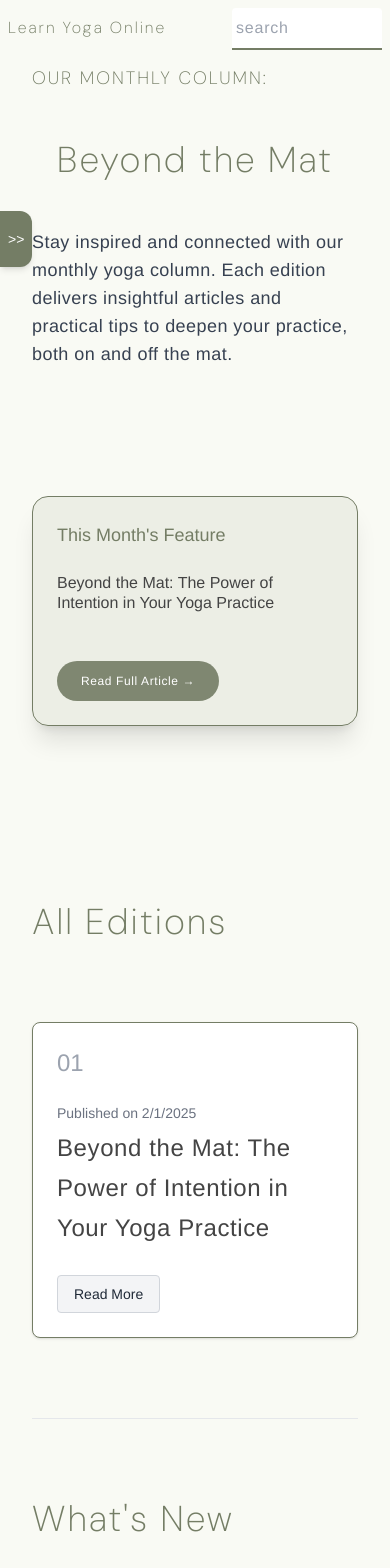
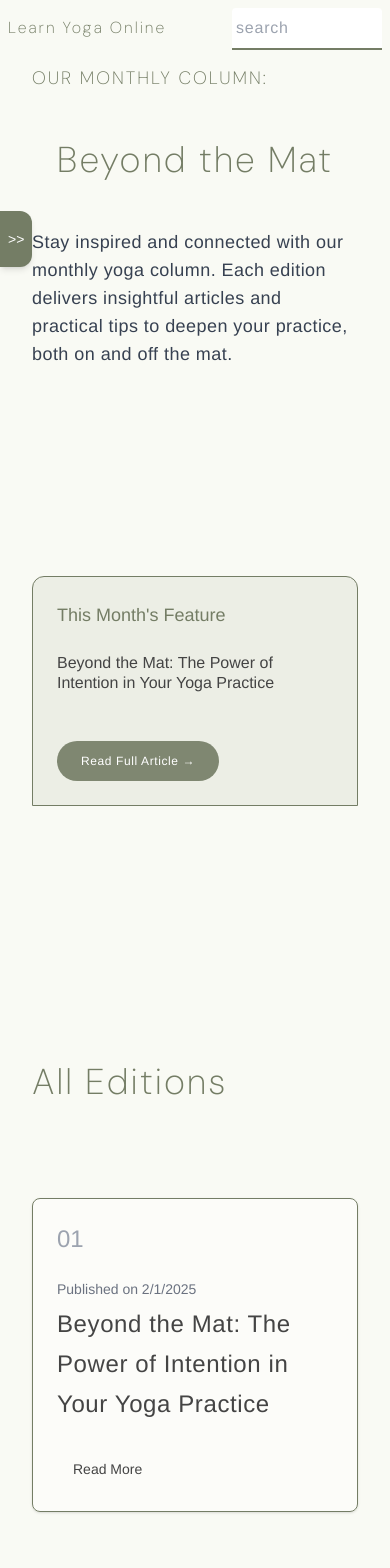
Before and after one commit to samanthacabrera/yoga-library, a React (Vite) app: page /newsletter in a window 390 px wide. Shown: the top 1568 px of the page. Built offline with nearby package versions, Linux system fonts and the light colour scheme.

Commit message:
small styling updates

```diff
--- a/src/components/Newsletter.jsx
+++ b/src/components/Newsletter.jsx
@@ -21,7 +21,7 @@ const Newsletter = () => {
 
     const displayBlogs = () => {
         return blog.items.map((post, index) => (
-            <li key={index} className="group flex flex-col md:flex-row items-start md:items-center space-y-6 md:space-y-0 md:space-x-6 bg-white border border-moss rounded-lg shadow p-6">
+            <li key={index} className="group flex flex-col md:flex-row items-start md:items-center space-y-6 md:space-y-0 md:space-x-6 bg-white bg-opacity-50 border border-moss rounded-lg shadow p-6">
                 <span className="text-2xl text-gray-400">
                     {String(totalArticles - index).padStart(2, "0")}
                 </span>
@@ -33,7 +33,7 @@ const Newsletter = () => {
                         {post.title}
                     </a>
                 </div>
-                <a href={post.link} target="_blank" rel="noopener noreferrer" className="inline-block px-4 py-2 text-sm text-gray-800 bg-gray-100 border border-gray-300 hover:bg-moss hover:text-white transition-transform duration-300 rounded px-2 py-1">
+                <a href={post.link} target="_blank" rel="noopener noreferrer" className="inline-block px-4 py-2 text-sm hover:scale-[1.03] hover:bg-moss hover:text-white transition-all duration-300 ease-in-out">
                     Read More
                 </a>
             </li>
@@ -41,7 +41,7 @@ const Newsletter = () => {
     };
 
     return (
-        <div className="flex flex-col min-h-screen w-full max-w-3xl space-y-20 px-8 py-4 mx-auto">
+        <div className="flex flex-col min-h-screen w-full max-w-3xl space-y-40 px-8 py-4 mx-auto">
            <div className="my-12">
                 <h2 className="text-lg lg:text-xl heading tracking-wider uppercase">Our Monthly Column:</h2>
                 <h1 className="heading my-12 lg:mb-20 text-4xl lg:text-8xl text-center">Beyond the Mat</h1>
@@ -52,7 +52,7 @@ const Newsletter = () => {
             </div>
 
             {latestArticle && (
-                <div className="bg-moss bg-opacity-10 border border-moss rounded-2xl shadow-xl p-6 lg:p-12 space-y-6">
+                <div className="bg-moss bg-opacity-10 border border-moss rounded-t-xl p-6 lg:p-12 space-y-6">
                     <h2 className="text-lg lg:text-4xl text-moss">This Month's Feature</h2>
                     <h3 className="text-base lg:text-2xl leading-tight">
                         {latestArticle.title}
@@ -65,15 +65,19 @@ const Newsletter = () => {
                 </div>
             )}
 
-            <h3 className="pt-24 heading text-4xl lg:text-6xl">All Editions</h3>
+            {/* All Articles  */}
+            <div>
+                <h3 className="py-24 heading text-4xl lg:text-6xl">All Editions</h3>
                 <ul className="space-y-12 mb-12">
                     {displayBlogs()}
                 </ul>
+            </div>
 
             <hr></hr>
             {/* Whats New */}
-            <h3 className="heading text-4xl lg:text-6xl">What's New</h3>
-            <div className="bg-white border border-moss rounded-lg shadow p-6">
+            <div>
+                <h3 className="heading text-4xl lg:text-6xl py-24">What's New</h3>
+                <div className="border border-moss bg-white bg-opacity-50 rounded-lg shadow p-6">
                     <h3 className="uppercase tracking-wider heading font-medium">Feb 2025</h3>
                     <ul className="space-y-2">
                         <li>
@@ -84,11 +88,13 @@ const Newsletter = () => {
                         </li>
                     </ul>
                 </div>
+            </div>
 
             <hr></hr>
             {/* Meet the Author */}
-            <h2 className="heading text-4xl lg:text-6xl" >Meet the Author</h2>
-            <div className="flex flex-col md:flex-row items-start space-y-8 md:space-y-0 md:space-x-12 py-12 my-16">
+            <div>
+                <h2 className="heading text-4xl lg:text-6xl py-12 text-center" >Meet the Author</h2>
+                <div className="flex flex-col md:flex-row items-start space-y-8 md:space-y-0 md:space-x-12 my-16">
                     <img
                         src="/me.png"
                         alt="Sam"
@@ -106,6 +112,7 @@ const Newsletter = () => {
                     </div>
                 </div>
             </div>
+        </div>
     );
 };
 
--- a/src/components/PosePage.jsx
+++ b/src/components/PosePage.jsx
@@ -52,7 +52,7 @@ const PosePage = () => {
   }
 
   return (
-    <div className="flex flex-col min-h-screen w-full max-w-3xl space-y-8 md:space-y-20 p-8 mt-12 mx-auto">
+    <div className="flex flex-col min-h-screen w-full max-w-3xl space-y-12 md:space-y-40 leading-[3.5] p-8 mt-12 mx-auto">
 
       <nav className="flex items-center space-x-2 py-2 text-sm tracking-widest">
         <Link
```
Lines whose indentation alone changed are shown as unchanged.
